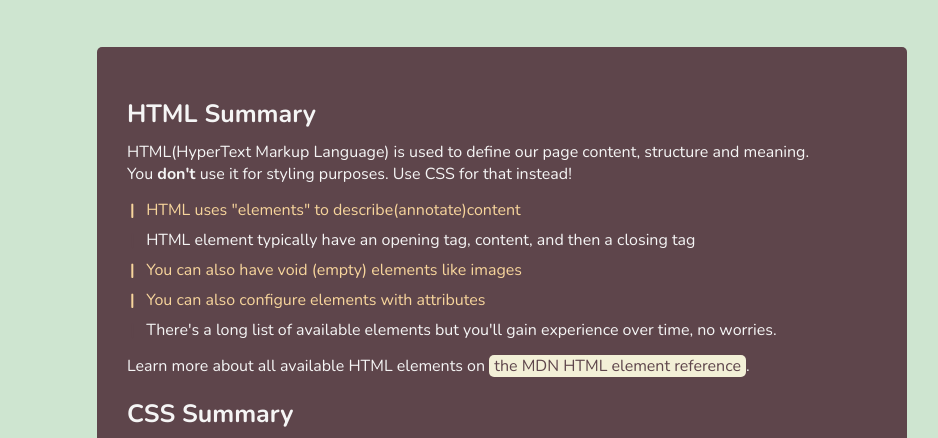
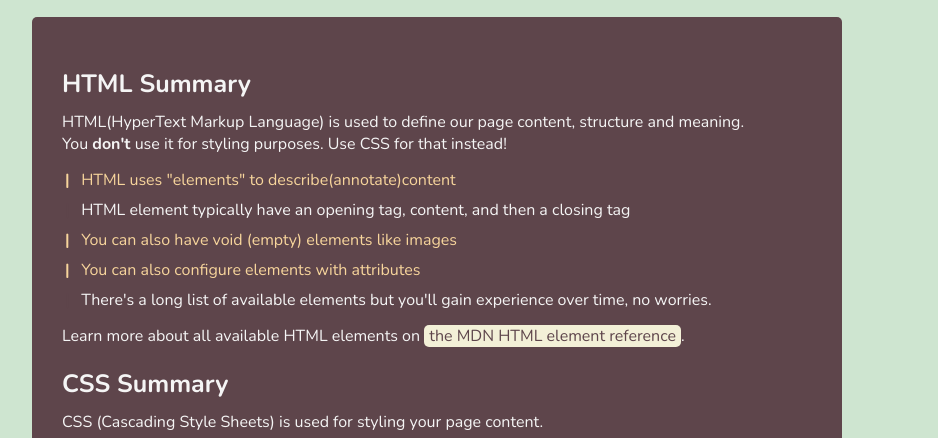
Before and after one commit to ca024/day010, a plain HTML site: page index.html in a window 1280 px wide. Shown: the part 288-726 px from the top of the page, without its empty margins (203-1141 px from the left). Drawn offline with nearby package versions, Linux system fonts and the light colour scheme.

Commit message:
Change some styling

```diff
--- a/assets/css/style.css
+++ b/assets/css/style.css
@@ -6,11 +6,12 @@
 }
 
 body {
-  padding: 50px 300px;
+  padding: 50px 0px;
   background-color: #cee5d0;
   font-family: "Nunito", sans-serif;
+  margin: 0 auto;
+  color: whitesmoke;
   text-align: center;
-  color: whitesmoke;
 }
 
 header {
@@ -32,11 +33,11 @@ footer {
 
 main {
   width: 750px;
-  margin: 50px auto 25px;
   background-color: #5e454b;
   border-radius: 5px;
+  margin: 20px auto;
+  padding: 30px 30px 40px;
   text-align: left;
-  padding: 30px 30px 40px;
 }
 
 h3 {
@@ -103,3 +104,8 @@ button {
   border-radius: 5px;
   margin-bottom: 3px;
 }
+
+button:hover {
+  filter: brightness(1.1);
+  transform: scale(1.02);
+}
```
